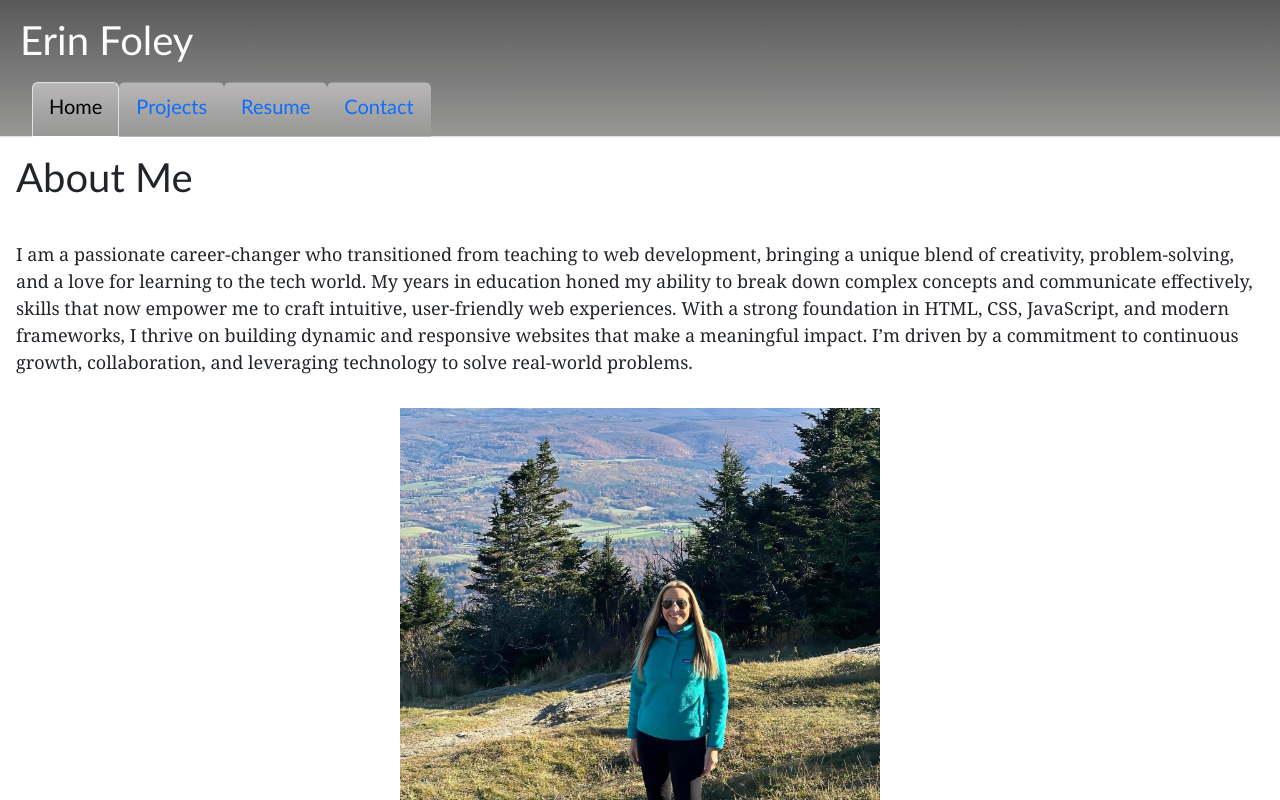
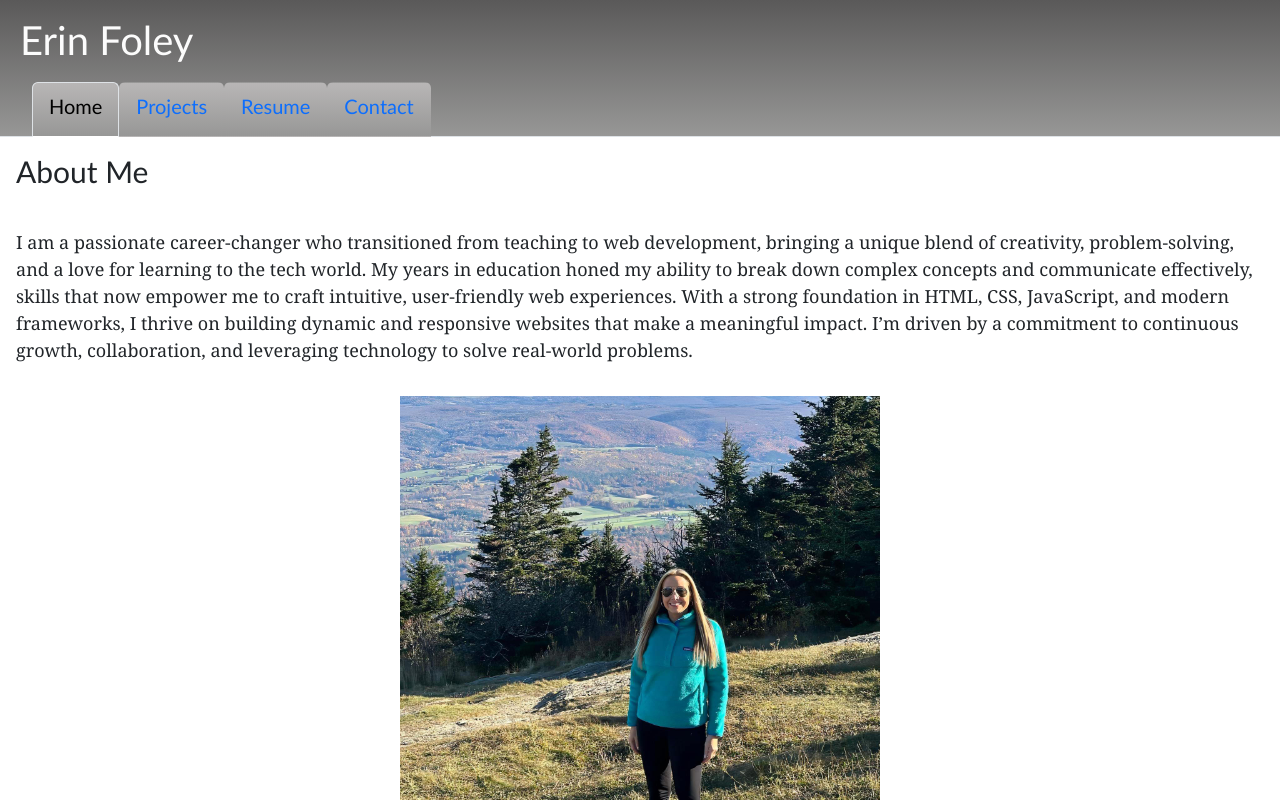
Before and after one commit to erindagfoley/Erin-Foley-Portfolio, a React (Vite) app: page / in a window 1280 px wide. Shown: the top 800 px of the page. Built offline with nearby package versions, Linux system fonts and the light colour scheme.

Commit message:
Update App.css

```diff
--- a/src/App.css
+++ b/src/App.css
@@ -11,7 +11,7 @@ main {
 h2 {
   padding: 1rem;
   padding-left: 70px;
-  font-family: "Gill Sans", sans-serif; font-size: 40px;
+  font-family: "Gill Sans", sans-serif; font-size: 30px;
 }
 
 h3 {
```
